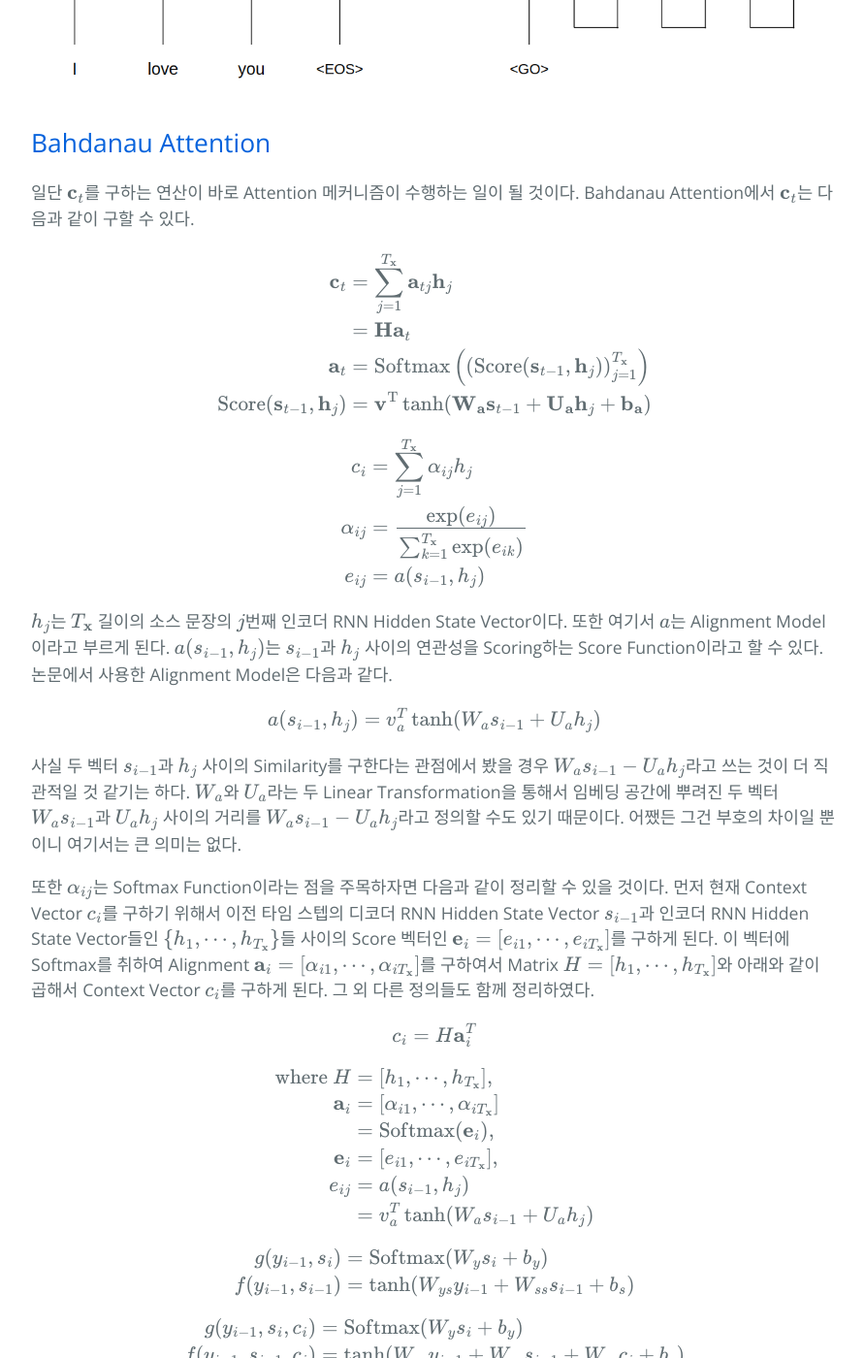
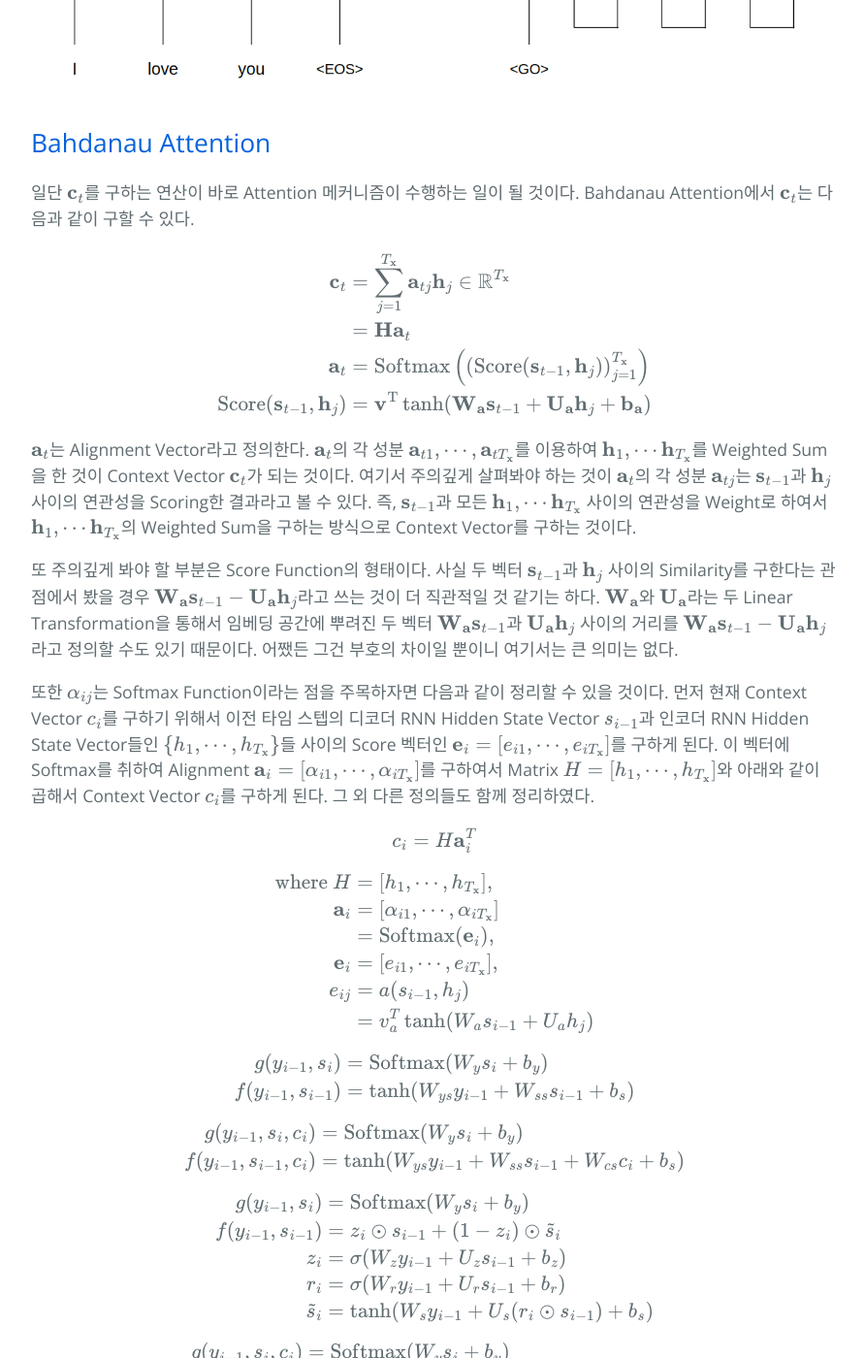
Before and after one commit to hcnoh/hcnoh.github.io, a Jekyll site: the page built from _posts/2018-12-11-bahdanau-attention.md, in a window 1280 px wide and 1400 px high, scrolled down 3577 px. Shown: the whole window at 97% size, without its empty margins (192-1084 px from the left). Built offline with Jekyll 4.4.1, drawn with Linux system fonts in a browser that asks for light colours; formulas are drawn with MathJax 3; comment, search, counter and statistics services are not loaded.

Commit message:
Update 2018-12-11-bahdanau-attention.md

```diff
--- a/_posts/2018-12-11-bahdanau-attention.md
+++ b/_posts/2018-12-11-bahdanau-attention.md
@@ -114,28 +114,16 @@ $$d$$는 인코더 RNN Hidden State Vector의 Dimension이다. 여기서 달라
 $$
 \begin{align*}
 \mathbf{c}_t
-& = \sum_{j=1}^{T_{\mathbf{x}}} \mathbf{a}_{tj}\mathbf{h}_j \\
+& = \sum_{j=1}^{T_{\mathbf{x}}} \mathbf{a}_{tj}\mathbf{h}_j \in \mathbb{R}^{T_{\mathbf{x}}} \\
 & = \mathbf{H} \mathbf{a}_t \\
 \mathbf{a}_t & = \text{Softmax}\left(\left(\text{Score}(\mathbf{s}_{t-1}, \mathbf{h}_j)\right)_{j=1}^{T_{\mathbf{x}}}\right) \\
 \text{Score}(\mathbf{s}_{t-1}, \mathbf{h}_j) & = \mathbf{v}^\text{T}\tanh (\mathbf{W_a}\mathbf{s}_{t-1} + \mathbf{U_a}\mathbf{h}_j + \mathbf{b_a})
 \end{align*}
 $$
 
-$$
-\begin{align*}
-c_i & = \sum_{j=1}^{T_{\mathbf{x}}} \alpha_{ij}h_j \\
-\alpha_{ij} & = \frac{\exp(e_{ij})}{\sum_{k=1}^{T_{\mathbf{x}}}\exp(e_{ik})} \\
-e_{ij} & = a(s_{i-1}, h_j)
-\end{align*}
-$$
+$$\mathbf{a}_t$$는 Alignment Vector라고 정의한다. $$\mathbf{a}_t$$의 각 성분 $$\mathbf{a}_{t1}, \cdots, \mathbf{a}_{tT_{\mathbf{x}}}$$를 이용하여 $$\mathbf{h}_1,\cdots \mathbf{h}_{T_{\mathbf{x}}}$$를 Weighted Sum을 한 것이 Context Vector $$\mathbf{c}_t$$가 되는 것이다. 여기서 주의깊게 살펴봐야 하는 것이 $$\mathbf{a}_t$$의 각 성분 $$\mathbf{a}_{tj}$$는 $$\mathbf{s}_{t-1}$$과 $$\mathbf{h}_j$$ 사이의 연관성을 Scoring한 결과라고 볼 수 있다. 즉, $$\mathbf{s}_{t-1}$$과 모든 $$\mathbf{h}_1,\cdots \mathbf{h}_{T_{\mathbf{x}}}$$ 사이의 연관성을 Weight로 하여서 $$\mathbf{h}_1,\cdots \mathbf{h}_{T_{\mathbf{x}}}$$의 Weighted Sum을 구하는 방식으로 Context Vector를 구하는 것이다.
 
-$$h_j$$는 $$T_{\mathbf{x}}$$ 길이의 소스 문장의 $$j$$번째 인코더 RNN Hidden State Vector이다. 또한 여기서 $$a$$는 Alignment Model이라고 부르게 된다. $$a(s_{i-1}, h_j)$$는 $$s_{i-1}$$과 $$h_j$$ 사이의 연관성을 Scoring하는 Score Function이라고 할 수 있다. 논문에서 사용한 Alignment Model은 다음과 같다.
-
-$$
-a(s_{i-1}, h_j) = v_a^T \tanh(W_a s_{i-1} + U_a h_j)
-$$
-
-사실 두 벡터 $$s_{i-1}$$과 $$h_j$$ 사이의 Similarity를 구한다는 관점에서 봤을 경우 $$W_a s_{i-1} - U_a h_j$$라고 쓰는 것이 더 직관적일 것 같기는 하다. $$W_a$$와 $$U_a$$라는 두 Linear Transformation을 통해서 임베딩 공간에 뿌려진 두 벡터 $$W_a s_{i-1}$$과 $$U_a h_j$$ 사이의 거리를 $$W_a s_{i-1} - U_a h_j$$라고 정의할 수도 있기 때문이다. 어쨌든 그건 부호의 차이일 뿐이니 여기서는 큰 의미는 없다.
+또 주의깊게 봐야 할 부분은 Score Function의 형태이다. 사실 두 벡터 $$\mathbf{s}_{t-1}$$과 $$\mathbf{h}_j$$ 사이의 Similarity를 구한다는 관점에서 봤을 경우 $$\mathbf{W_a}\mathbf{s}_{t-1} - \mathbf{U_a}\mathbf{h}_j$$라고 쓰는 것이 더 직관적일 것 같기는 하다. $$\mathbf{W_a}$$와 $$\mathbf{U_a}$$라는 두 Linear Transformation을 통해서 임베딩 공간에 뿌려진 두 벡터 $$\mathbf{W_a}\mathbf{s}_{t-1}$$과 $$\mathbf{U_a}\mathbf{h}_j$$ 사이의 거리를 $$\mathbf{W_a}\mathbf{s}_{t-1} - \mathbf{U_a}\mathbf{h}_j$$라고 정의할 수도 있기 때문이다. 어쨌든 그건 부호의 차이일 뿐이니 여기서는 큰 의미는 없다.
 
 또한 $$\alpha_{ij}$$는 Softmax Function이라는 점을 주목하자면 다음과 같이 정리할 수 있을 것이다. 먼저 현재 Context Vector $$c_i$$를 구하기 위해서 이전 타임 스텝의 디코더 RNN Hidden State Vector $$s_{i-1}$$과 인코더 RNN Hidden State Vector들인 $$\{h_1, \cdots, h_{T_{\mathbf{x}}} \}$$들 사이의 Score 벡터인 $$\mathbf{e}_i = [e_{i1}, \cdots, e_{iT_{\mathbf{x}}}]$$를 구하게 된다. 이 벡터에 Softmax를 취하여 Alignment $$\mathbf{a}_i = [\alpha_{i1}, \cdots, \alpha_{iT_{\mathbf{x}}}]$$를 구하여서 Matrix $$H=[h_1,\cdots, h_{T_{\mathbf{x}}}]$$와 아래와 같이 곱해서 Context Vector $$c_i$$를 구하게 된다. 그 외 다른 정의들도 함께 정리하였다.
 
```
